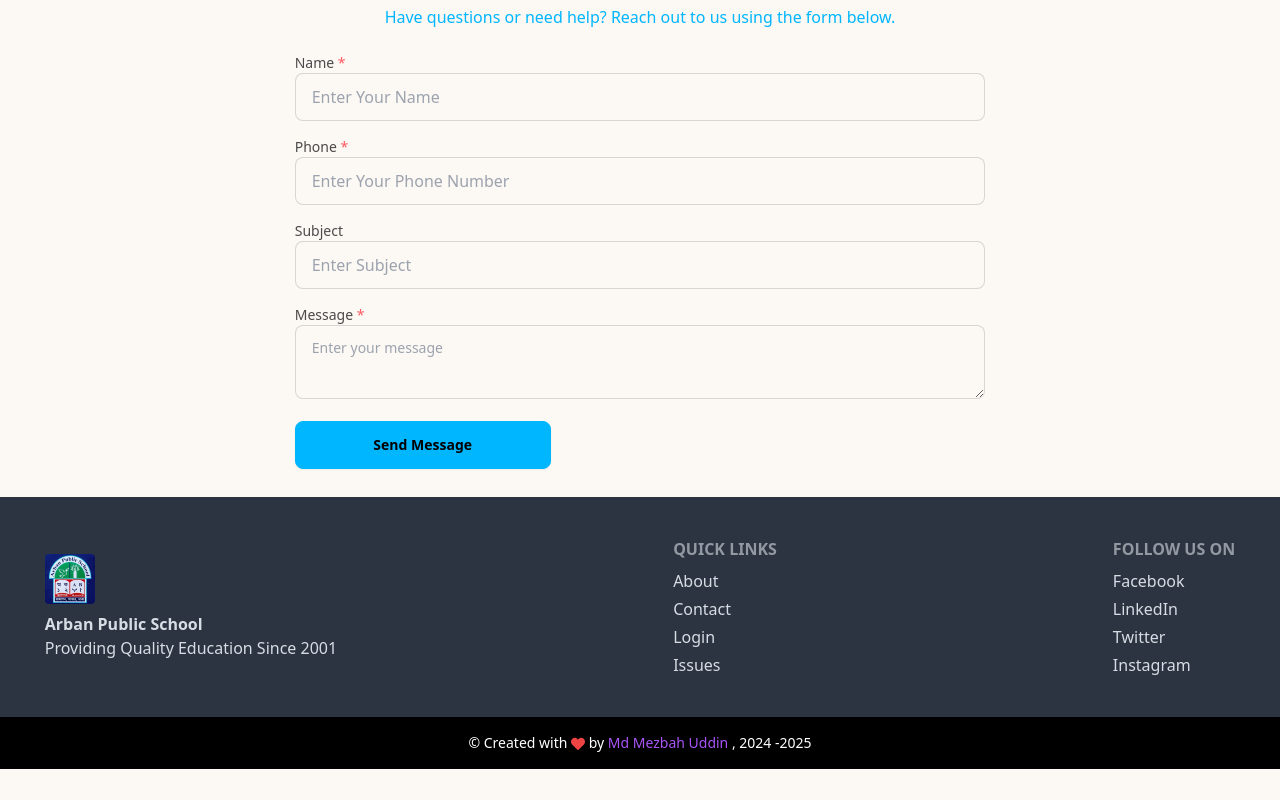
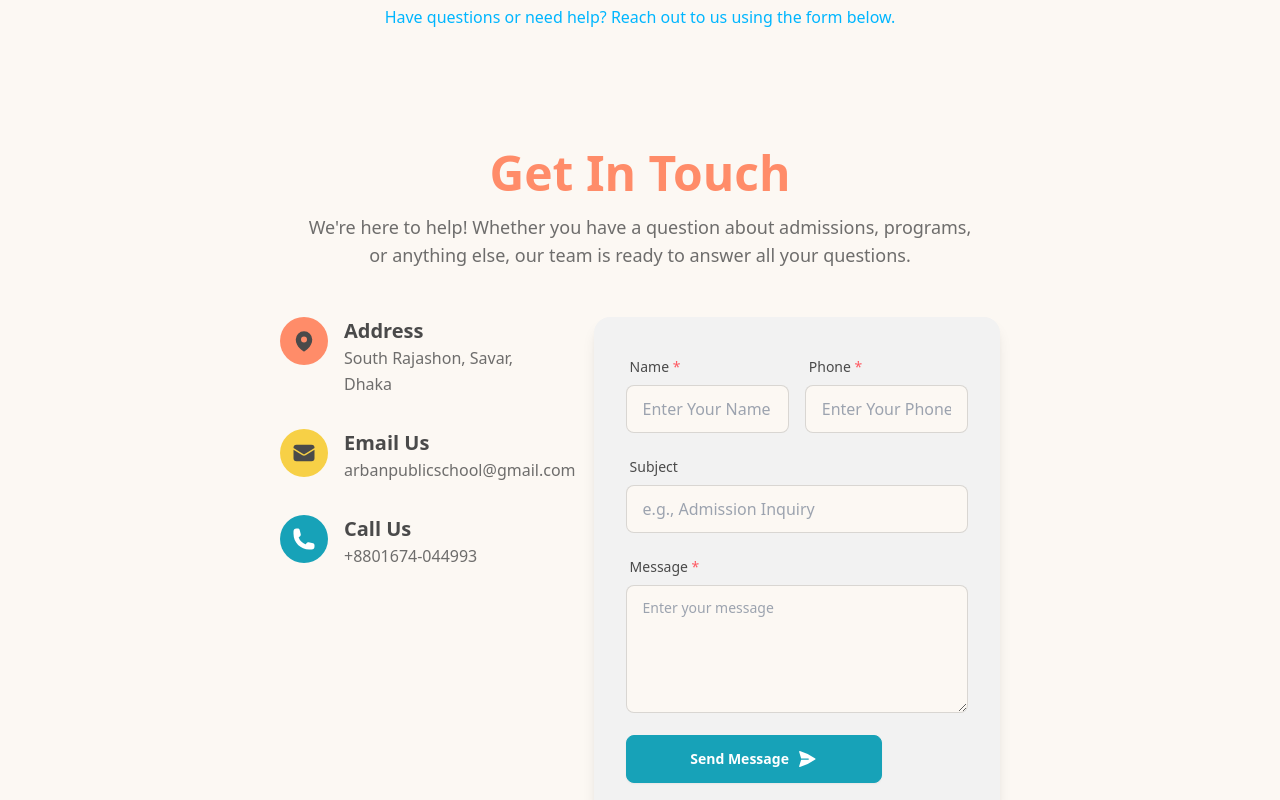
Before and after one commit to misbahulhoq/arbanpublicschool, a Next.js app: page /contact in a window 1280 px wide. Shown: the part 520-1320 px from the top of the page. Before the commit the page ends 1289 px from the top, so only its background shows below. Built offline with nearby package versions, Linux system fonts and the light colour scheme; no server answers.

Commit message:
updated contact ui

```diff
--- a/src/components/home/Contact.tsx
+++ b/src/components/home/Contact.tsx
@@ -1,11 +1,9 @@
 import React from "react";
 import ContactForm from "../shared/ContactForm";
-import SectionTitle from "../shared/SectionTitle";
 
 const Contact = () => {
   return (
     <div className="container-center">
-      <SectionTitle text="Contact Us" className="mb-5" />
       <ContactForm />
     </div>
   );
--- a/src/components/shared/ContactForm.tsx
+++ b/src/components/shared/ContactForm.tsx
@@ -3,6 +3,13 @@ import { useContactInfoMutation } from "@/redux/features/contact/contactApi";
 import React from "react";
 import { useForm, SubmitHandler } from "react-hook-form";
 import Swal from "sweetalert2";
+import {
+  MapPinIcon,
+  EnvelopeIcon,
+  PhoneIcon,
+  ExclamationCircleIcon,
+  PaperAirplaneIcon,
+} from "@heroicons/react/24/solid";
 
 type ContactFormInputs = {
   name: string;
@@ -11,7 +18,8 @@ type ContactFormInputs = {
   message: string;
 };
 
-const ContactForm: React.FC = () => {
+// Renamed to ContactSection to better reflect its new role
+const ContactSection: React.FC = () => {
   const {
     register,
     handleSubmit,
@@ -26,108 +34,199 @@ const ContactForm: React.FC = () => {
       if (response) {
         Swal.fire({
           icon: "success",
-          text: "Your message is sent successfully.",
+          title: "Success!",
+          text: "Your message has been sent successfully.",
+          // Theming SweetAlert2 to match
+          background: "#FCF8F3", // or your base-100 light mode color
+          color: "#4A4A4A", // or your base-content light mode color
         });
         reset();
       }
-    } catch (ex) {
+      // eslint-disable-next-line @typescript-eslint/no-explicit-any
+    } catch (ex: any) {
+      // Explicitly type 'ex' as any
       console.log(ex);
       Swal.fire({
         icon: "error",
-        title: "OOPS!",
-        // eslint-disable-next-line @typescript-eslint/ban-ts-comment
-        // @ts-expect-error
-        text: ex.data.message,
+        title: "Oops!",
+        text: ex?.data?.message || "An unexpected error occurred.",
+        background: "#FCF8F3",
+        color: "#4A4A4A",
       });
     }
   };
 
   return (
-    <div className="mx-auto max-w-3xl">
+    <section className="bg-base-100 py-16 lg:py-24">
+      <div className="container mx-auto px-6">
+        <div className="mb-12 text-center">
+          <h2 className="text-4xl font-bold text-primary lg:text-5xl">
+            Get In Touch
+          </h2>
+          <p className="mx-auto mt-4 max-w-2xl text-lg text-base-content/80">
+            We&apos;re here to help! Whether you have a question about
+            admissions, programs, or anything else, our team is ready to answer
+            all your questions.
+          </p>
+        </div>
+
+        <div className="grid grid-cols-1 gap-12 lg:grid-cols-5 lg:gap-16">
+          {/* Left Column: Contact Info */}
+          <div className="space-y-8 lg:col-span-2">
+            <div className="flex items-start gap-4">
+              <div className="flex-shrink-0 rounded-full bg-primary p-3 text-primary-content">
+                <MapPinIcon className="h-6 w-6" />
+              </div>
+              <div>
+                <h3 className="text-xl font-bold text-base-content">Address</h3>
+                <p className="text-base-content/80">
+                  South Rajashon, Savar, Dhaka
+                </p>
+              </div>
+            </div>
+            <div className="flex items-start gap-4">
+              <div className="flex-shrink-0 rounded-full bg-secondary p-3 text-secondary-content">
+                <EnvelopeIcon className="h-6 w-6" />
+              </div>
+              <div>
+                <h3 className="text-xl font-bold text-base-content">
+                  Email Us
+                </h3>
+                <p className="text-base-content/80">
+                  arbanpublicschool@gmail.com
+                </p>
+              </div>
+            </div>
+            <div className="flex items-start gap-4">
+              <div className="flex-shrink-0 rounded-full bg-accent p-3 text-accent-content">
+                <PhoneIcon className="h-6 w-6" />
+              </div>
+              <div>
+                <h3 className="text-xl font-bold text-base-content">Call Us</h3>
+                <p className="text-base-content/80">+8801674-044993</p>
+              </div>
+            </div>
+          </div>
+
+          {/* Right Column: Contact Form */}
+          <div className="rounded-2xl bg-base-200 p-8 shadow-lg lg:col-span-3">
             <form onSubmit={handleSubmit(onSubmit)} className="space-y-4">
+              <div className="grid grid-cols-1 gap-4 sm:grid-cols-2">
                 {/* Name */}
                 <div>
-          <label htmlFor="name" className="block text-sm font-medium">
+                  <label htmlFor="name" className="label">
+                    <span className="label-text">
                       Name <span className="text-error">*</span>
+                    </span>
                   </label>
                   <input
                     id="name"
                     type="text"
                     placeholder="Enter Your Name"
-            className={`input input-bordered w-full`}
+                    className="input input-bordered w-full"
                     {...register("name", {
                       required: "Name is required",
-              minLength: 3,
+                      minLength: {
+                        value: 3,
+                        message: "Name must be at least 3 characters",
+                      },
                     })}
                   />
                   {errors.name && (
-            <p className="text-sm text-error">{errors.name.message}</p>
+                    <p className="mt-1 flex items-center gap-1 text-xs text-error">
+                      <ExclamationCircleIcon className="h-4 w-4" />{" "}
+                      {errors.name.message}
+                    </p>
                   )}
                 </div>
 
                 {/* Phone */}
                 <div>
-          <label htmlFor="phone" className="block text-sm font-medium">
+                  <label htmlFor="phone" className="label">
+                    <span className="label-text">
                       Phone <span className="text-error">*</span>
+                    </span>
                   </label>
                   <input
                     id="phone"
                     type="text"
                     placeholder="Enter Your Phone Number"
-            className={`input input-bordered w-full`}
+                    className="input input-bordered w-full"
                     {...register("phone", {
-              required: "Email is required",
+                      required: "Phone number is required",
                       pattern: {
                         value: /^(?:\+88)?01[3-9]\d{8}$/,
-                message: "Enter a valid phone Number",
+                        message: "Enter a valid BD phone number",
                       },
                     })}
                   />
                   {errors.phone && (
-            <p className="text-sm text-error">{errors.phone.message}</p>
+                    <p className="mt-1 flex items-center gap-1 text-xs text-error">
+                      <ExclamationCircleIcon className="h-4 w-4" />{" "}
+                      {errors.phone.message}
+                    </p>
                   )}
+                </div>
               </div>
 
               {/* Subject */}
               <div>
-          <label htmlFor="subject" className="block text-sm font-medium">
-            Subject
+                <label htmlFor="subject" className="label">
+                  <span className="label-text">Subject</span>
                 </label>
                 <input
                   type="text"
-            placeholder="Enter Subject"
-            className={`input input-bordered w-full`}
+                  placeholder="e.g., Admission Inquiry"
+                  className="input input-bordered w-full"
                   {...register("subject")}
                 />
               </div>
 
               {/* Message */}
               <div>
-          <label htmlFor="message" className="block text-sm font-medium">
+                <label htmlFor="message" className="label">
+                  <span className="label-text">
                     Message <span className="text-error">*</span>
+                  </span>
                 </label>
                 <textarea
                   id="message"
                   placeholder="Enter your message"
-            className={`textarea textarea-bordered w-full`}
+                  className="textarea textarea-bordered min-h-32 w-full"
                   {...register("message", { required: "Message is required" })}
                 ></textarea>
                 {errors.message && (
-            <p className="text-sm text-error">{errors.message.message}</p>
+                  <p className="mt-1 flex items-center gap-1 text-xs text-error">
+                    <ExclamationCircleIcon className="h-4 w-4" />{" "}
+                    {errors.message.message}
+                  </p>
                 )}
               </div>
 
               {/* Submit Button */}
               <button
+                type="submit"
                 disabled={isLoading}
-          className="btn btn-info btn-block sm:btn-wide"
+                className="group btn btn-accent btn-wide" // Use btn-accent for primary actions
               >
-          {isLoading && <span className="loading loading-spinner"></span>}
-          {isLoading ? "Sending.." : "Send Message"}
+                {isLoading ? (
+                  <>
+                    <span className="loading loading-spinner"></span>
+                    Sending...
+                  </>
+                ) : (
+                  <>
+                    Send Message
+                    <PaperAirplaneIcon className="h-5 w-5 transition-transform group-hover:translate-x-1" />
+                  </>
+                )}
               </button>
             </form>
           </div>
+        </div>
+      </div>
+    </section>
   );
 };
 
-export default ContactForm;
+export default ContactSection;
```
Lines whose indentation alone changed are shown as unchanged.
